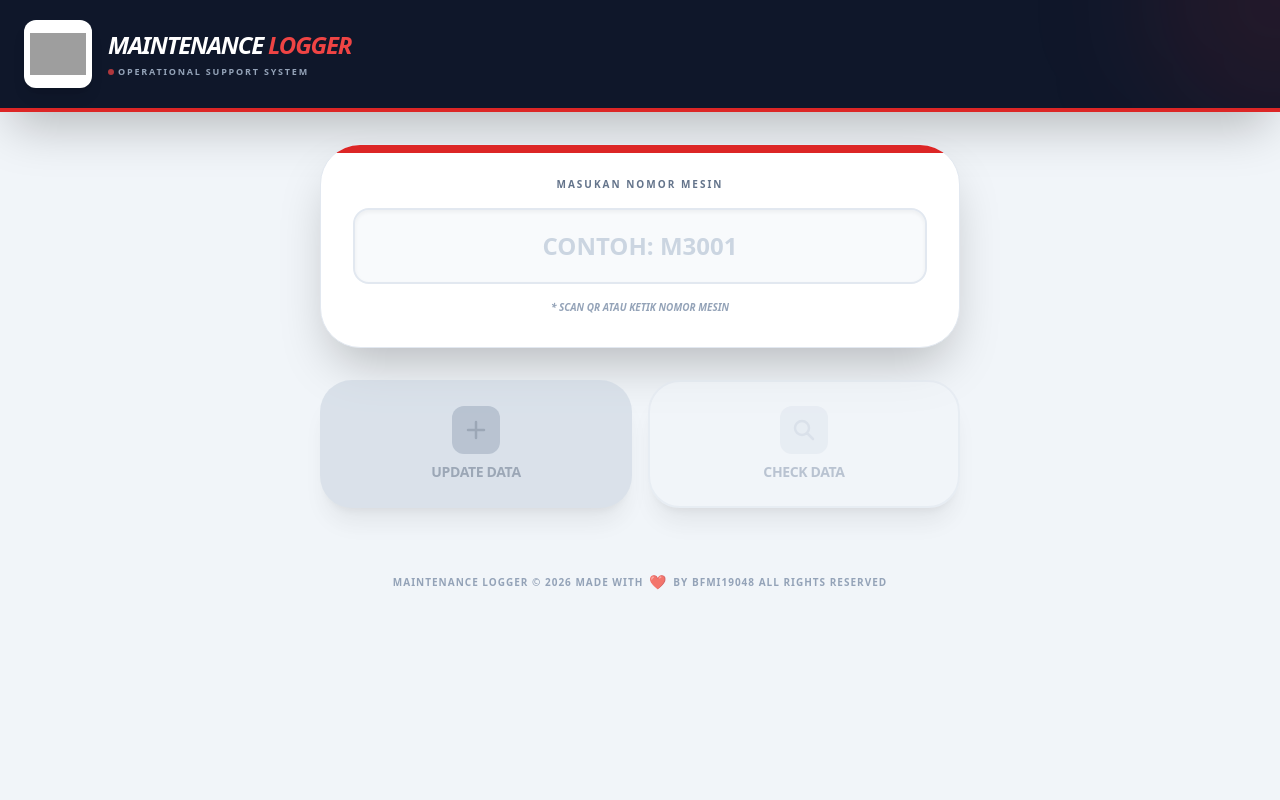
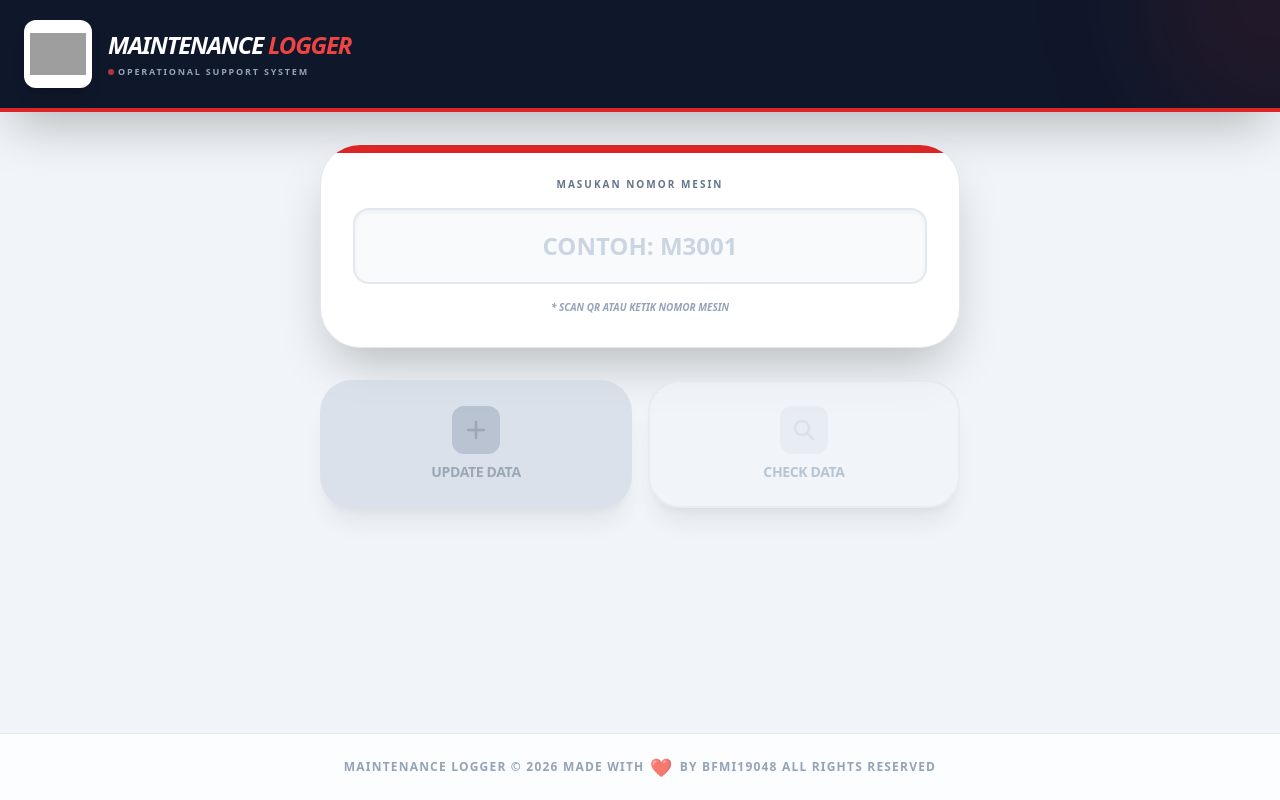
Before and after one commit to bfmpanel-debug/Cleaning-mechine-mill, a React (Vite) app: page / in a window 1280 px wide. Built offline with nearby package versions, Linux system fonts and the light colour scheme; grey boxes are pictures that could not be loaded.

Commit message:
Update App.tsx

```diff
--- a/App.tsx
+++ b/App.tsx
@@ -219,8 +219,8 @@ const App: React.FC = () => {
   const isInputEmpty = homeMachineInput.trim() === "";
 
   return (
-    <div className="min-h-screen bg-slate-100 text-slate-900 pb-12 overflow-x-hidden font-sans flex flex-col">
-      <header className="bg-slate-900 border-b-4 border-red-600 text-white py-5 shadow-2xl mb-8 relative overflow-hidden">
+    <div className="min-h-screen bg-slate-100 text-slate-900 overflow-x-hidden font-sans flex flex-col">
+      <header className="bg-slate-900 border-b-4 border-red-600 text-white py-5 shadow-2xl relative overflow-hidden flex-shrink-0">
         <div className="absolute top-0 right-0 w-64 h-64 bg-red-600/10 rounded-full -mr-32 -mt-32 blur-3xl"></div>
         <div className="container mx-auto px-6 relative flex flex-row items-center gap-4">
           <div className="bg-white p-1.5 rounded-xl shadow-lg transform transition-transform hover:rotate-3 duration-300">
@@ -246,7 +246,7 @@ const App: React.FC = () => {
         </div>
       </header>
 
-      <main className="container mx-auto px-4 max-w-2xl flex-grow">
+      <main className="container mx-auto px-4 max-w-2xl flex-grow pt-8 pb-12">
         {message && (
           <div className={`fixed top-8 left-1/2 -translate-x-1/2 z-50 px-6 py-4 rounded-2xl shadow-2xl flex items-center gap-3 border-b-4 transition-all duration-500 animate-in slide-in-from-top-4 ${
             message.type === 'success' ? 'bg-emerald-600 text-white border-emerald-800' : 'bg-red-600 text-white border-red-800'
@@ -257,7 +257,6 @@ const App: React.FC = () => {
         )}
 
         {view === 'HOME' && (
-          <>
           <div className="space-y-8 animate-in fade-in zoom-in-95 duration-500">
             {/* SEARCH BOX UTAMA */}
             <div className="bg-white p-8 rounded-[2.5rem] shadow-2xl border border-slate-200 relative overflow-hidden">
@@ -312,19 +311,10 @@ const App: React.FC = () => {
               </button>
             </div>
           </div>
-
-            {/* FOOTER KHUSUS HOME */}
-            <footer className="mt-16 text-center pb-8 animate-in fade-in slide-in-from-bottom-4 duration-1000">
-              <p className="text-[10px] font-black text-slate-400 uppercase tracking-widest flex items-center justify-center gap-1.5 flex-wrap">
-                Maintenance Logger &copy; 2026 Made With <span className="text-red-600 animate-pulse text-sm">❤️</span> By BFMI19048 All rights reserved
-              </p>
-            </footer>
-          </>
         )}
 
         {view === 'UPDATE' && (
-          <div className="animate-in slide-in-from-bottom-8">
-            <div className="bg-white rounded-[2.5rem] shadow-2xl border border-slate-200 overflow-hidden">
+          <div className="bg-white rounded-[2.5rem] shadow-2xl border border-slate-200 overflow-hidden animate-in slide-in-from-bottom-8">
             <div className="p-6 border-b border-slate-100 flex justify-between items-center bg-slate-50">
               <h2 className="text-lg font-black text-slate-800 uppercase italic">Input <span className="text-red-600">Maintenance</span></h2>
               <button onClick={() => setView('HOME')} className="p-2 hover:bg-red-100 hover:text-red-600 rounded-xl transition-all">
@@ -351,19 +341,10 @@ const App: React.FC = () => {
               </button>
             </form>
           </div>
-
-            {/* FOOTER KHUSUS UPDATE */}
-            <footer className="mt-8 text-center pb-8">
-              <p className="text-[9px] font-bold text-slate-400 uppercase tracking-[0.15em]">
-                Copyright &copy; 2026 <a href="https://bungasari.com/" target="_blank" rel="noopener noreferrer" className="text-red-600 font-black hover:underline decoration-red-600 underline-offset-4">PT Bungasari Flour Mills Indonesia</a>.
-              </p>
-            </footer>
-          </div>
         )}
 
         {view === 'CHECK' && (
-          <div className="animate-in fade-in">
-            <div className="bg-white rounded-[2.5rem] shadow-2xl border border-slate-200 overflow-hidden">
+          <div className="bg-white rounded-[2.5rem] shadow-2xl border border-slate-200 overflow-hidden animate-in fade-in">
             <div className="p-6 border-b border-slate-100">
               <div className="flex justify-between items-center mb-6">
                 <h2 className="text-lg font-black text-slate-800 uppercase italic">Audit <span className="text-red-600">History</span></h2>
@@ -435,16 +416,23 @@ const App: React.FC = () => {
               </table>
             </div>
           </div>
+        )}
+      </main>
 
-            {/* FOOTER KHUSUS CHECK */}
-            <footer className="mt-8 text-center pb-8">
-              <p className="text-[9px] font-bold text-slate-400 uppercase tracking-[0.15em]">
+      {/* FOOTER AREA - MENTOK BAWAH */}
+      <footer className="bg-white/80 backdrop-blur-sm border-t border-slate-200 py-6 flex-shrink-0">
+        <div className="container mx-auto px-4 text-center">
+          {view === 'HOME' ? (
+            <p className="text-[10px] md:text-xs font-black text-slate-400 uppercase tracking-widest flex items-center justify-center gap-1.5 flex-wrap">
+              Maintenance Logger &copy; 2026 Made With <span className="text-red-600 animate-pulse text-lg leading-none">❤️</span> By BFMI19048 All rights reserved
+            </p>
+          ) : (
+            <p className="text-[10px] md:text-xs font-bold text-slate-400 uppercase tracking-[0.15em]">
               Copyright &copy; 2026 <a href="https://bungasari.com/" target="_blank" rel="noopener noreferrer" className="text-red-600 font-black hover:underline decoration-red-600 underline-offset-4">PT Bungasari Flour Mills Indonesia</a>.
             </p>
+          )}
+        </div>
       </footer>
-          </div>
-        )}
-      </main>
     </div>
   );
 };
```
Lines whose indentation alone changed are shown as unchanged.
